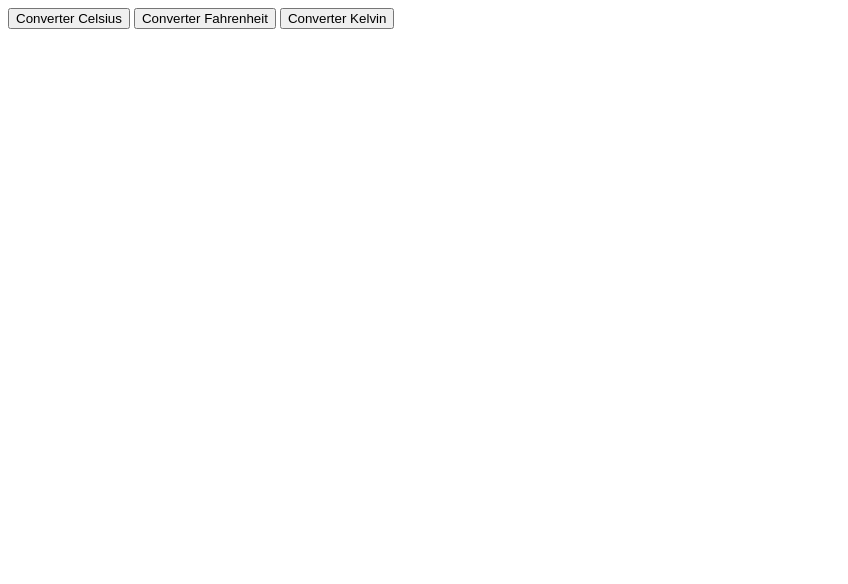
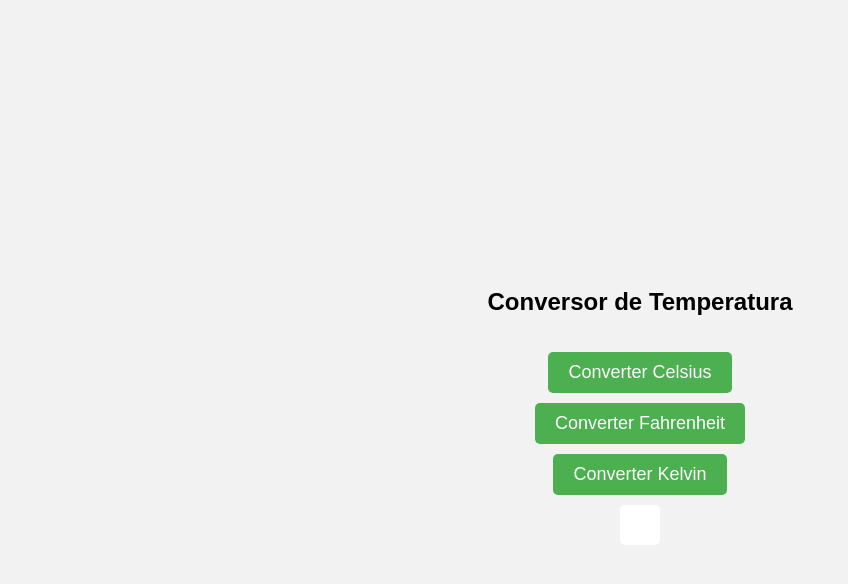
Before and after one commit to joaomourabr/Conversor-de-Temperatura, a plain HTML site: page index.html in a window 1280 px wide. Shown: the whole page, without its empty margins (0-848 px from the left). Drawn offline with Linux system fonts and the light colour scheme.

Commit message:
Add files via upload

```diff
--- a/index.html
+++ b/index.html
@@ -5,21 +5,19 @@
     <meta charset="UTF-8">
     <meta http-equiv="X-UA-Compatible" content="IE=edge">
     <meta name="viewport" content="width=device-width, initial-scale=1.0">
-    <title>Document</title>
+    <title>Conversor de Temperatura</title>
     <link rel="stylesheet" href="style.css">
-
-
-
-
-
-    <script src="script.js"></script>
 </head>
 
 <body>
+    <div class="title-container">
+        <h1>Conversor de Temperatura</h1>
+    </div>
     <button onclick="conversorTempC()">Converter Celsius</button>
     <button onclick="conversorTempF()">Converter Fahrenheit</button>
     <button onclick="conversorTempK()">Converter Kelvin</button>
-    <div id="result"></div>
+    <div class="result-container" id="result"></div>
+    <script src="script.js"></script>
 </body>
 
 </html>
--- a/script.js
+++ b/script.js
@@ -18,7 +18,7 @@ function conversorTempC() {
         body.style.backgroundColor = "#396a80";
         resultContainer.innerHTML += '<br><strong>Zero Absoluto! Essa temperatura é impossível de alcançar!</strong>';
     } else {
-        var color = mapRange(celsius, -273.15, 100, [0, 0, 255], [50, 200, 255], [255, 0, 0]);
+        var color = mapRange(celsius, -10, 40, [0, 0, 255], [50, 200, 255], [255, 0, 0]);
         body.style.backgroundColor = "rgb(" + color[0] + "," + color[1] + "," + color[2] + ")";
     }
 }
@@ -43,7 +43,7 @@ function conversorTempF() {
         body.style.backgroundColor = "#396a80";
         resultContainer.innerHTML += '<br><strong>Zero Absoluto! Essa temperatura é impossível de alcançar!</strong>';
     } else {
-        var color = mapRange(FtoC, -273.15, 100, [0, 0, 255], [100, 0, 255], [255, 0, 0]);
+        var color = mapRange(FtoC, -10, 40, [0, 0, 255], [100, 0, 255], [255, 0, 0]);
         body.style.backgroundColor = "rgb(" + color[0] + "," + color[1] + "," + color[2] + ")";
     }
 }
@@ -68,7 +68,7 @@ function conversorTempK() {
         body.style.backgroundColor = "#396a80";
         resultContainer.innerHTML += '<br><strong>Zero Absoluto! Essa temperatura é impossível de alcançar!</strong>';
     } else {
-        var color = mapRange(KtoC, -273.15, 100, [0, 0, 255], [100, 0, 255], [255, 0, 0]);
+        var color = mapRange(KtoC, -10, 40, [0, 0, 255], [100, 0, 255], [255, 0, 0]);
         body.style.backgroundColor = "rgb(" + color[0] + "," + color[1] + "," + color[2] + ")";
     }
 }
--- a/style.css
+++ b/style.css
@@ -1,4 +1,42 @@
 body {
-    transition: background-color 0.5s ease;
+    display: flex;
+    flex-direction: column;
+    align-items: center;
+    justify-content: center;
+    height: 100vh;
+    background-color: #f2f2f2;
+    font-family: Arial, sans-serif;
+}
 
+button {
+    padding: 10px 20px;
+    font-size: 18px;
+    background-color: #4caf50;
+    color: white;
+    border: none;
+    border-radius: 5px;
+    margin-bottom: 10px;
+    cursor: pointer;
 }
+
+button:hover {
+    background-color: #45a049;
+}
+
+.result-container {
+    background-color: white;
+    padding: 20px;
+    border-radius: 5px;
+    text-align: center;
+    font-size: 20px;
+}
+
+.title-container {
+    text-align: center;
+    margin-bottom: 20px;
+}
+
+.title-container h1 {
+    font-size: 24px;
+    font-weight: bold;
+}
```
